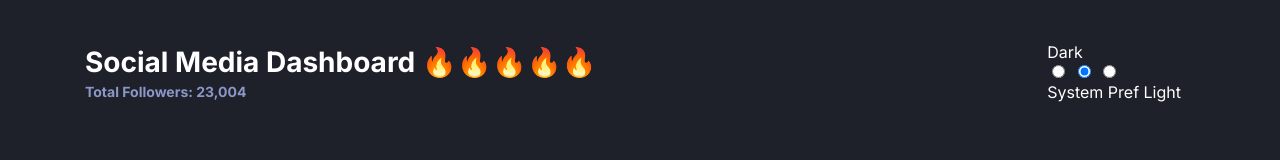
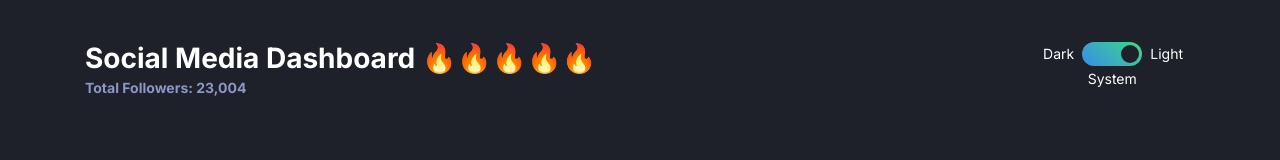
Before and after one commit to CodeMaster7/social-media-dashboard, a website: page index.html in a window 1280 px wide. Drawn offline with Linux system fonts and the light colour scheme; files that its build step writes are made by us from their sources.

Commit message:
toggle styles done

```diff
--- a/app/scss/components/header.scss
+++ b/app/scss/components/header.scss
@@ -1,16 +1,21 @@
 @use'../util/' as *;
 
 .header {
+    display: flex;
+    flex-wrap: wrap;
     margin-top: rem(36);
 
     @include breakpoint(medium) {
-        display: flex;
         justify-content: space-between;
         align-items: center; // center vertically
     }
 
     &__title {
+        width: 100%;
 
+        @include breakpoint(medium) {
+            width: auto;
+        }
     }
 
     &__subtitle {
@@ -18,8 +23,4 @@
         font-weight: 700;
         color: var(--dark-text1);
     }
-
-    &__toggle {
-
-    }
 }
--- a/app/scss/components/toggle.scss
+++ b/app/scss/components/toggle.scss
@@ -1,28 +1,82 @@
-@use'../util/' as *;
+@use '../util/' as *;
+// https://codepen.io/SaraSoueidan/pen/jpBbrq/?editors=1100
 
 .toggle {
+	display: grid;
+	grid-template-columns: 1fr rem(60) 1fr;
+	grid-template-rows: repeat(2, 1fr);
+	gap: rem(4.8) rem(8);
 	border: none;
+    margin: 0;
+
+	label {
+        font-size: rem(14);
+        align-self: center;
+
+		&[for='dark'] {
+			grid-column: 1 / 2;
+			justify-self: end;
+		}
+		&[for='system'] {
+			grid-column: 1 / 4;
+			grid-row: 2 / 3;
+			justify-self: center;
+            align-self: start;
+		}
+		&[for='light'] {
+			grid-column: 3 / 4;
+		}
+	}
 
 	&__wrapper {
-
+		position: relative;
+		grid-column: 2 / 3;
+		grid-row: 1 / 2;
+		height: rem(24);
 	}
 
-    input[type="radio"] {
+	input[type='radio'] {
+		opacity: 0;
+		margin: 0 rem(-2) 0 rem(-2);
+        width: rem(20);
+        height: rem(24);
 
+        &:focus ~ .toggle__button {
+            border: 2px solid white;
+        }
 	}
 
 	&__background {
-
+		display: block;
+		height: 100%;
+		position: absolute;
+		top: 0;
+		width: 100%;
+		border-radius: rem(12);
+		background: linear-gradient(225deg, var(--toggle-bg-end) 0%, var(--toggle-bg-start) 98.02%);
+		pointer-events: none;
 	}
 
 	&__button {
-        width: rem(16);
-        height: rem(16);
+		position: absolute;
+		left: rem(3);
+		top: rem(3);
+		right: 100%;
+		width: rem(18);
+		height: rem(18);
 		border-radius: 50%;
-        background-color: var(--toggle);
+		background-color: var(--dark-bg);
+        transition: all 150ms ease-in-out;
 	}
 
-    label {
+	#light:checked ~ .toggle__button {
+		left: calc(100% - rem(21));
+		right: rem(3);
+	}
 
+    #system:checked ~ .toggle__button {
+		left: 50%;
+		right: auto;
+        transform: translate(-50%);
 	}
 }
--- a/app/scss/globals/colors.scss
+++ b/app/scss/globals/colors.scss
@@ -25,4 +25,12 @@
   --light-card-hover: hsl(228, 33%, 91%);
   --light-text1: hsl(230, 12%, 44%);
   --light-text2: hsl(230, 17%, 14%);
+  --background: var(--light-bg);
+  --text-color: var(--light-text2);
+  --text-color2: var(--light-text1);
+  --card-bg: var(--light-card);
+  --card-hover: var(--light-card-hover);
+  --toggle: var(--toggle-light);
+  --toggle-bg: var(--toggle-bg-light);
+  --toggle-button: var(--toggle-button-light);
 }
--- a/index.html
+++ b/index.html
@@ -24,18 +24,18 @@
             <!-- /.header__title -->
 
 			<fieldset class="header__toggle toggle" aria-label="theme toggle" role="radiogroup">
-                <label for="dark">Dark</label>
 
-				<div class="toggle__wrapper">
+                <div class="toggle__wrapper">
                     <input type="radio" name="theme" id="dark" />
-					<input type="radio" name="theme" id="system" checked />
-					<input type="radio" name="theme" id="light" />
+					<input type="radio" name="theme" id="system" />
+					<input type="radio" name="theme" id="light" checked />
 					<span aria-hidden="true" class="toggle__background"></span>
 					<span aria-hidden="true" class="toggle__button"></span>
 				</div>
 				<!-- /.toggle__wrapper -->
 
-				<label for="dark">System Pref</label>
+                <label for="dark">Dark</label>
+                <label for="system">System</label>
                 <label for="light">Light</label>
 			</fieldset>
 		</header>
```
Also changed, not shown: dist/style.css, 1 other file. Lines whose indentation alone changed are shown as unchanged.
